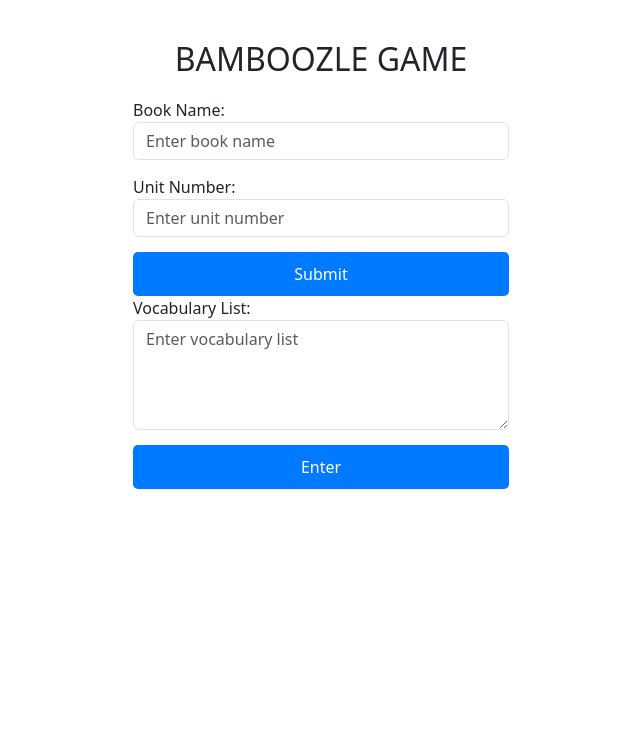
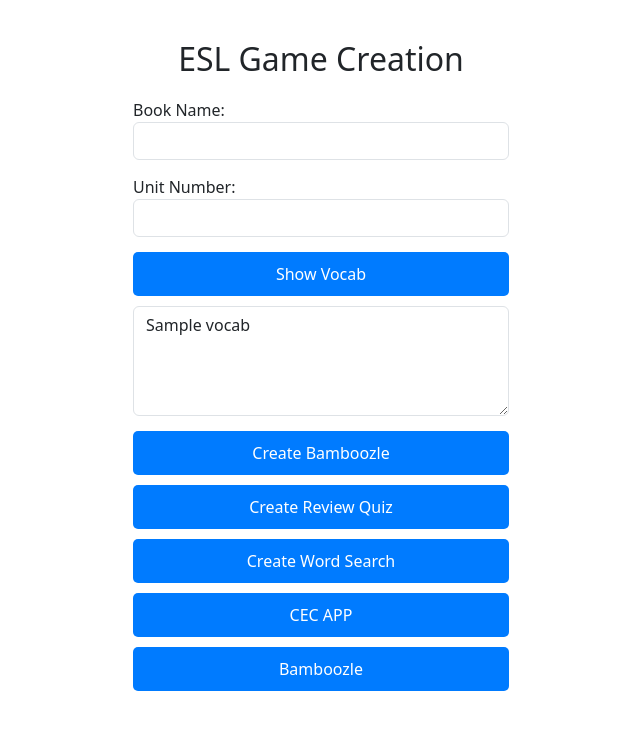
Before and after one commit to Dyson1664/Bamboozle_ESL-game, a Flask app: template templates/book_unit.html in a window 1280 px wide. Shown: the top 730 px of the page, without its empty margins (319-959 px from the left). Run offline with Flask 2, Linux system fonts and the light colour scheme; the template is opened without the code that fills it: most values are stand-ins (such as "Sample title", 1, 10 or a date in 2020); lists and menus that the app fills with data are empty.

Commit message:
updated html page

```diff
--- a/templates/book_unit.html
+++ b/templates/book_unit.html
@@ -1,69 +1,83 @@
+
 <!DOCTYPE html>
 <html lang="en">
 <head>
     <meta charset="UTF-8">
     <meta name="viewport" content="width=device-width, initial-scale=1.0">
-    <title>Book and Unit Input</title>
+    <title>ESL Game Creation</title>
     <!-- Bootstrap CSS -->
     <link href="https://cdn.jsdelivr.net/npm/bootstrap@5.3.0/dist/css/bootstrap.min.css" rel="stylesheet">
     <style>
-        body {
-            padding-top: 40px;
+        body { padding-top: 40px; }
+        .container { max-width: 400px; margin: auto; }
+        .form-group { margin-bottom: 15px; }
+        h2 { text-align: center; margin-bottom: 20px; }
+        .btn-custom {
+            background-color: #007bff; color: white; width: 100%;
+            padding: 10px; border: none; border-radius: 5px; cursor: pointer;
+            margin-bottom: 10px;
         }
-        .container {
-            max-width: 400px;
-            margin: auto;
+        .btn-custom:hover { background-color: #0056b3; }
+        .error-message { color: red; margin-bottom: 15px; }
+    </style>
+    <script>
+        var bookToUnits = {{ book_to_units | tojson | safe }};
+        var selected_unit = "{{ selected_unit }}";
+
+        function updateUnits() {
+            var selectedBook = document.getElementById('bookName').value;
+            var unitsDropdown = document.getElementById('unitNumber');
+            var units = bookToUnits[selectedBook] || [];
+            unitsDropdown.innerHTML = '';
+            units.forEach(function(unit) {
+                var opt = document.createElement('option');
+                opt.value = unit;
+                opt.innerHTML = unit;
+                if (unit == selected_unit) {
+                    opt.selected = true;
+                }
+                unitsDropdown.appendChild(opt);
+            });
         }
-        .form-group {
-            margin-bottom: 15px;
+
+        window.onload = function() {
+            updateUnits();
+            document.getElementById('bookName').value = "{{ selected_book }}";
         }
-        h2 {
-            text-align: center;
-            margin-bottom: 20px;
-        }
-        .btn-custom {
-            background-color: #007bff;
-            color: white;
-            width: 100%;
-            padding: 10px;
-            border: none;
-            border-radius: 5px;
-            cursor: pointer;
-        }
-        .btn-custom:hover {
-            background-color: #0056b3;
-        }
-    </style>
+    </script>
 </head>
 <body>
     <div class="container">
-        <h2>BAMBOOZLE GAME</h2>
-        <!-- Book Form -->
+        <h2>ESL Game Creation</h2>
+        {% if error %}
+            <div class="error-message">{{ error }}</div>
+        {% endif %}
         <form id="bookForm" method="post">
             <div class="form-group">
                 <label for="bookName">Book Name:</label>
-                <input type="text" class="form-control" id="bookName" name="bookName" placeholder="Enter book name" required>
+                <select class="form-control" name="bookName" id="bookName" onchange="updateUnits()">
+                    {% for book in books %}
+                        <option value="{{ book }}" {% if selected_book == book %} selected {% endif %}>{{ book }}</option>
+                    {% endfor %}
+                </select>
             </div>
             <div class="form-group">
                 <label for="unitNumber">Unit Number:</label>
-                <input type="number" class="form-control" id="unitNumber" name="unitNumber" placeholder="Enter unit number" required>
+                <select class="form-control" name="unitNumber" id="unitNumber">
+                    <!-- Units will be dynamically populated -->
+                </select>
             </div>
-            <input type="hidden" name="form_type" value="book_form">
-            <button type="submit" class="btn btn-custom">Submit</button>
-        </form>
-
-        <!-- Vocabulary Form -->
-        <form id="vocabForm" method="post">
+            <button type="submit" class="btn btn-custom" name="action" value="ShowVocab">Show Vocab</button>
             <div class="form-group">
-                <label for="vocabList">Vocabulary List:</label>
-                <textarea class="form-control" id="vocabList" name="vocabList" placeholder="Enter vocabulary list" rows="4"></textarea>
+                <textarea class="form-control" id="vocab" name="vocab" placeholder="View vocab" rows="4">{{ vocab }}</textarea>
             </div>
-            <input type="hidden" name="form_type" value="vocab_form">
-            <button type="submit" class="btn btn-custom">Enter</button>
+            <button type="submit" class="btn btn-custom" name="action" value="bamboozle">Create Bamboozle</button>
+            <button type="submit" class="btn btn-custom" name="action" value="reviewQuiz">Create Review Quiz</button>
+            <button type="submit" class="btn btn-custom" name="action" value="wordSearch">Create Word Search</button>
+            <a href="https://apps.cec.com.vn/my-calendar/overview" target="_blank" class="btn btn-custom">CEC APP</a>
+            <a href="https://www.baamboozle.com/mygames" target="_blank" class="btn btn-custom">Bamboozle</a>
         </form>
     </div>
-
-    <!-- Bootstrap Bundle with Popper -->
     <script src="https://cdn.jsdelivr.net/npm/bootstrap@5.3.0/dist/js/bootstrap.bundle.min.js"></script>
 </body>
 </html>
```
